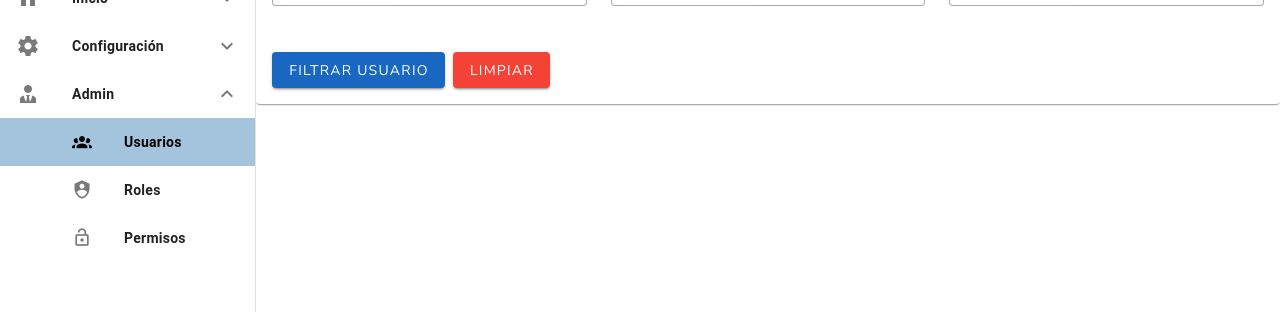
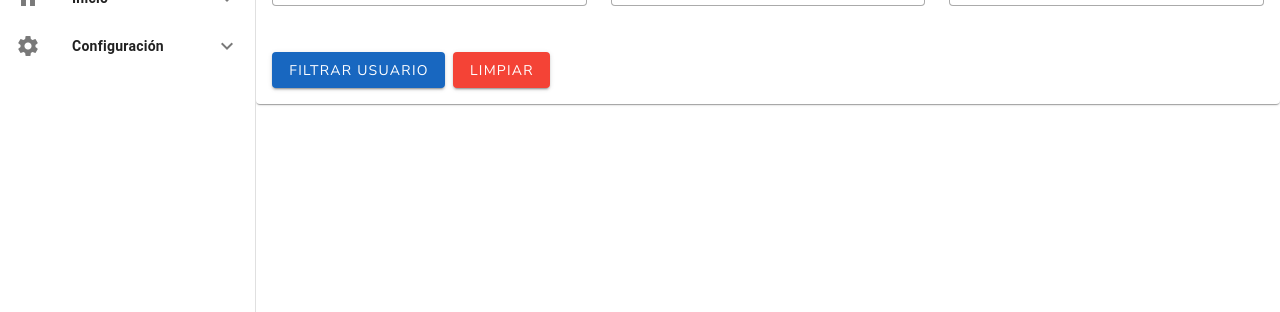
Before and after one commit to Serna1665/frontend-neuro-ar, a Nuxt app: page /usuarios in a window 1280 px wide. Shown: the part 208-520 px from the top of the page. Built offline with nearby package versions, Linux system fonts and the light colour scheme.

Commit message:
se sube configuracion de permisos

```diff
--- a/layouts/default.vue
+++ b/layouts/default.vue
@@ -115,7 +115,9 @@ const openGroups = reactive({});
 
 const hideMenu = computed(() => ["/login", "/registro"].includes(route.path));
 
-const menu = useNuxtApp().$menu;
+const { $menu } = useNuxtApp();
+
+const menu = computed(() => $menu ? $menu.value : []);
 const user = computed(() => authStore.user);
 
 const toggleGroup = (groupTitle) => {
--- a/plugins/menu.client.ts
+++ b/plugins/menu.client.ts
@@ -1,24 +1,20 @@
 import { defineNuxtPlugin } from '#app'
+import { useAuthStore } from '@/stores/auth'
+import { useState, watchEffect } from '#imports'
 
 export default defineNuxtPlugin((nuxtApp) => {
+    const authStore = useAuthStore();
+    const menuState = useState<Array<{ title: string; icon: string; permission: string; children: Array<{ title: string; icon: string; permission: string; to: string }> }>>('menu', () => []);
+
+    const generateMenu = () => {
         const menu_items = [
             {
                 title: 'Inicio',
                 icon: 'mdi-home',
                 permission: '',
                 children: [
-                {
-                    title: 'Inicio',
-                    icon: 'mdi-home-circle',
-                    permission: '',
-                    to: '/inicio'
-                },
-                {
-                    title: 'Gestor de contenido',
-                    icon: 'mdi-file-document-edit',
-                    permission: '',
-                    to: ''
-                },
+                    { title: 'Inicio', icon: 'mdi-home-circle', permission: '', to: '/inicio' },
+                    { title: 'Gestor de contenido', icon: 'mdi-file-document-edit', permission: '', to: '' },
                 ]
             },
             {
@@ -26,12 +22,7 @@ export default defineNuxtPlugin((nuxtApp) => {
                 icon: 'mdi-chart-bar',
                 permission: 'reportes.vista',
                 children: [
-                {
-                    title: 'Resultados',
-                    icon: 'mdi-chart-areaspline',
-                    permission: 'resultados.vista',
-                    to: '/resultados'
-                }
+                    { title: 'Resultados', icon: 'mdi-chart-areaspline', permission: 'resultados.vista', to: '/resultados' }
                 ]
             },
             {
@@ -39,78 +30,45 @@ export default defineNuxtPlugin((nuxtApp) => {
                 icon: 'mdi-cog',
                 permission: '',
                 children: [
-                {
-                    title: 'Pacientes',
-                    icon: 'mdi-account-multiple',
-                    permission: '',
-                    to: '/pacientes'
-                },
-                {
-                    title: 'Empresas',
-                    icon: 'mdi-office-building',
-                    permission: '',
-                    to: '/empresas'
-                },
-                {
-                    title: 'Oficios',
-                    icon: 'mdi-briefcase-variant',
-                    permission: 'oficios.menu',
-                    to: '/oficios'
-                },
+                    { title: 'Pacientes', icon: 'mdi-account-multiple', permission: '', to: '/pacientes' },
+                    { title: 'Empresas', icon: 'mdi-office-building', permission: '', to: '/empresas' },
+                    { title: 'Oficios', icon: 'mdi-briefcase-variant', permission: 'oficios.menu', to: '/oficios' },
                 ]
             },
             {
                 title: 'Admin',
                 icon: 'mdi-account-tie',
-            permission: '',
+                permission: 'admin.menu',
                 children: [
-                {
-                    title: 'Usuarios',
-                    icon: 'mdi-account-group',
-                    permission: '',
-                    to: '/usuarios'
-                },
-                {
-                    title: 'Roles',
-                    icon: 'mdi-shield-account',
-                    permission: '',
-                    to: '/roles'
-                },
-                {
-                    title: 'Permisos',
-                    icon: 'mdi-lock-open-outline',
-                    permission: '',
-                    to: '/permisos'
-                },
+                    { title: 'Usuarios', icon: 'mdi-account-group', permission: 'admin.usuarios', to: '/usuarios' },
+                    { title: 'Roles', icon: 'mdi-shield-account', permission: 'admin.roles', to: '/roles' },
+                    { title: 'Permisos', icon: 'mdi-lock-open-outline', permission: '', to: '/permisos' },
                 ]
             },
-    ]
+        ];
 
-    let user_permissions = []
-    if (process.client) {
-        const user = localStorage.getItem('user')
-        if (user) {
-            try {
-                const parsedUser = JSON.parse(user)
-                user_permissions = parsedUser.permissions || []
-            } catch (error) {
-                console.error("Error al leer permisos del usuario:", error)
-            }
-        }
+        const user_permissions = authStore.permissions || [];
+
+        return menu_items
+            .map(item => {
+                // Verificar si el usuario tiene permiso para ver el módulo padre
+                if (item.permission && !user_permissions.includes(item.permission)) {
+                    return null; // Si no tiene el permiso del padre, el módulo y sus hijos no se mostrarán
                 }
 
-    const filtered_menu = menu_items
-        .map(item => {
-            const has_permission = !item.permission || user_permissions.includes(item.permission)
+                // Si tiene permiso del padre, filtrar los hijos por sus permisos
                 const filtered_children = item.children
                     ? item.children.filter(sub => !sub.permission || user_permissions.includes(sub.permission))
-                : []
+                    : [];
 
-            return has_permission || filtered_children.length > 0
-                ? { ...item, children: filtered_children }
-                : null
+                return { ...item, children: filtered_children };
             })
-        .filter(item => item !== null)
+            .filter(item => item !== null);
+    };
 
-    nuxtApp.provide('menu', filtered_menu)
-})
+    watchEffect(() => {
+        menuState.value = generateMenu();
+    });
+
+    nuxtApp.provide('menu', menuState);
+});
--- a/stores/auth.ts
+++ b/stores/auth.ts
@@ -44,12 +44,19 @@ export const useAuthStore = defineStore('auth', {
 
 
           const { $axios } = useNuxtApp();
-          const response = await $axios.get('/me');
-          this.user = response.data.user;
-          this.roles = response.data.user.roles;
-          this.permissions = response.data.user.permissions;
+          try {
+            const response = await $axios.get('/me');
+            this.user = response.data.user;
+            this.roles = response.data.user.roles;
+            this.permissions = response.data.user.permissions;
 
-          localStorage.setItem('user', JSON.stringify(this.user));
+
+            localStorage.setItem('user', JSON.stringify(this.user));
+            localStorage.setItem('roles', JSON.stringify(this.roles));
+            localStorage.setItem('permissions', JSON.stringify(this.permissions));
+          } catch (error) {
+            console.error('Error cargando usuario:', error);
+          }
         }
       }
     }
```
Lines whose indentation alone changed are shown as unchanged.
